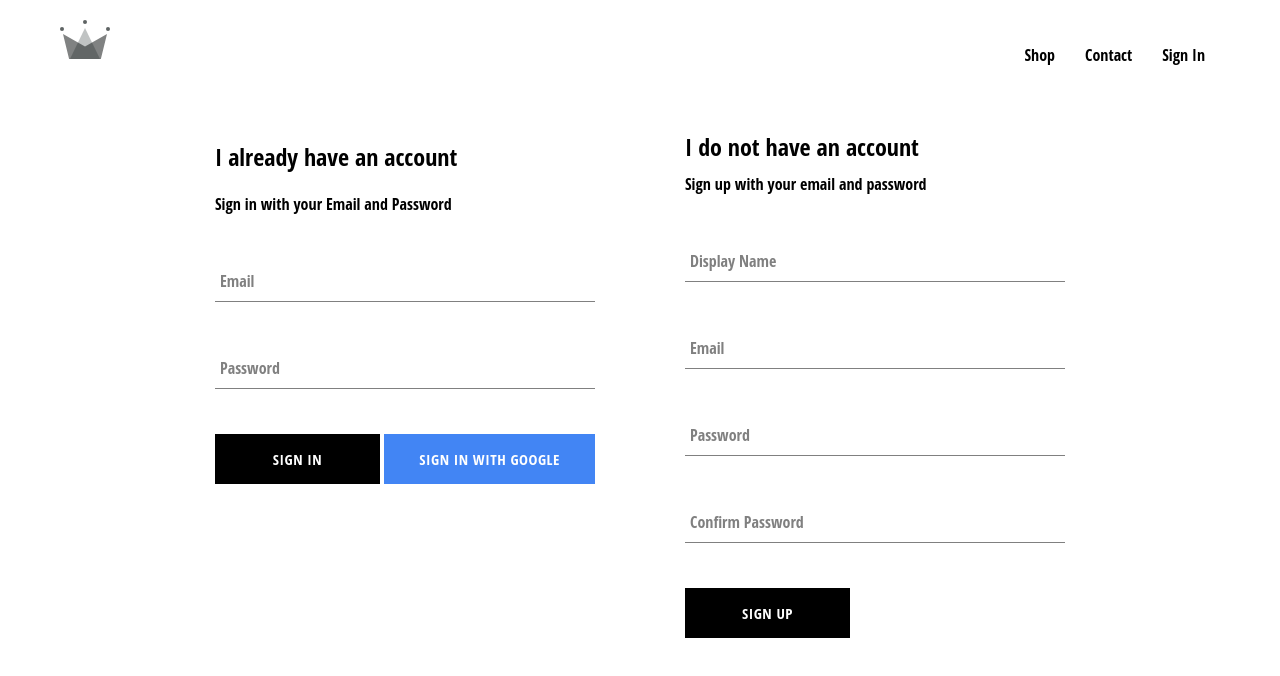
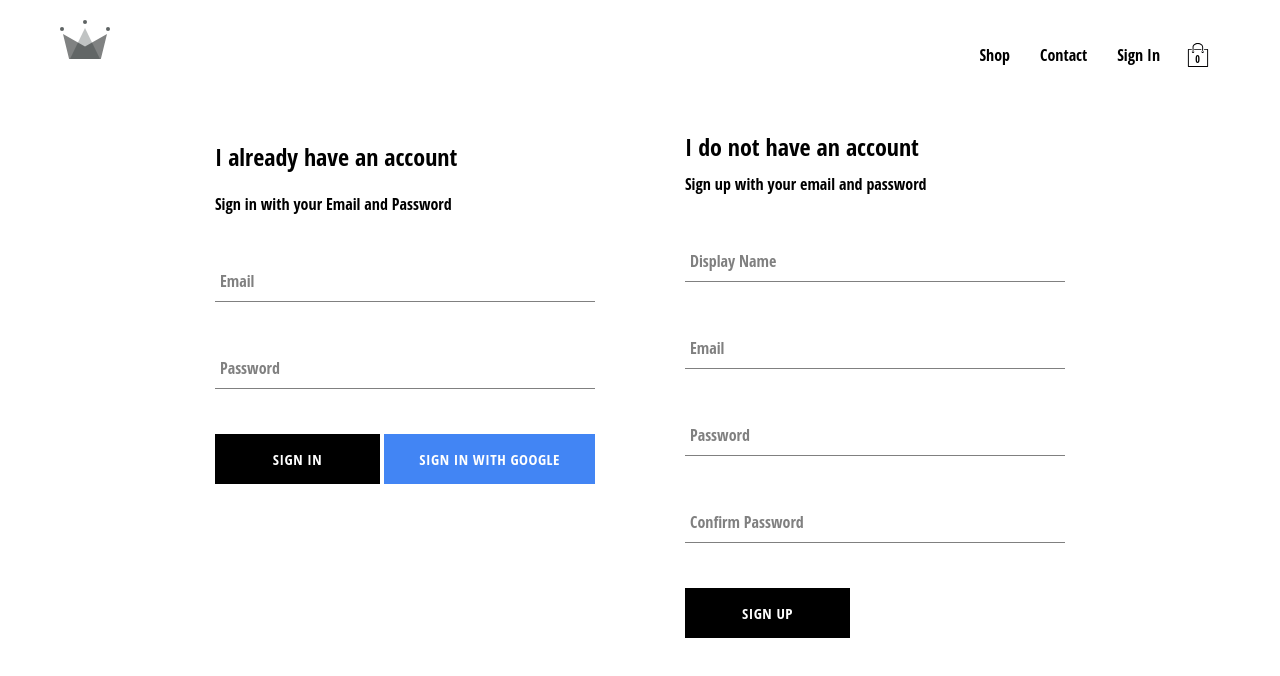
Before and after one commit to jaheyliger/crwn-clothing, a React (Create React App) app: page /signin in a window 1280 px wide. Shown: the top 676 px of the page. Built offline with nearby package versions, Linux system fonts and the light colour scheme; no server answers; the HTML template or start-up script is replaced by a standard one.

Commit message:
added the shopping cart icon to the header component

```diff
--- /dev/null
+++ b/src/components/cart-icon/cart-icon.jsx
@@ -0,0 +1,14 @@
+import React from 'react'
+import { ReactComponent as ShoppingIcon } from '../../assets/shopping-bag.svg'
+import './cart-icon.styles.scss'
+
+const CartIcon = () => {
+    return (
+        <div className='cart-icon'>
+            <ShoppingIcon className='shopping-icon' />
+            <span className='item-count'>0</span>
+        </div>
+    )
+}
+
+export default CartIcon
--- /dev/null
+++ b/src/components/cart-icon/cart-icon.styles.scss
@@ -0,0 +1,21 @@
+.cart-icon {
+  width: 45px;
+  height: 45px;
+  position: relative;
+  display: flex;
+  align-items: center;
+  justify-content: center;
+  cursor: pointer;
+
+  .shopping-icon {
+    width: 24px;
+    height: 24px;
+  }
+
+  .item-count {
+    position: absolute;
+    font-size: 10px;
+    font-weight: bold;
+    bottom: 12px;
+  }
+}
--- a/src/components/header/header.component.jsx
+++ b/src/components/header/header.component.jsx
@@ -4,6 +4,7 @@
 import { ReactComponent as Logo } from '../../assets/crown.svg'
 import { auth } from '../../firebase/firebase.utils'
 import { connect } from 'react-redux'
+import CartIcon from '../../components/cart-icon/cart-icon'
 
 const Header = ({ currentUser }) => {
     return (
@@ -20,6 +21,7 @@
                 :
                 <Link className="option" to='/signin' >Sign In</Link>
             }
+            <CartIcon />
             </div>
         </div>
     )
```
Also changed, not shown: src/assets/shopping-bag.svg (added), 1 other file (tests, documents, lock files or other folders).
